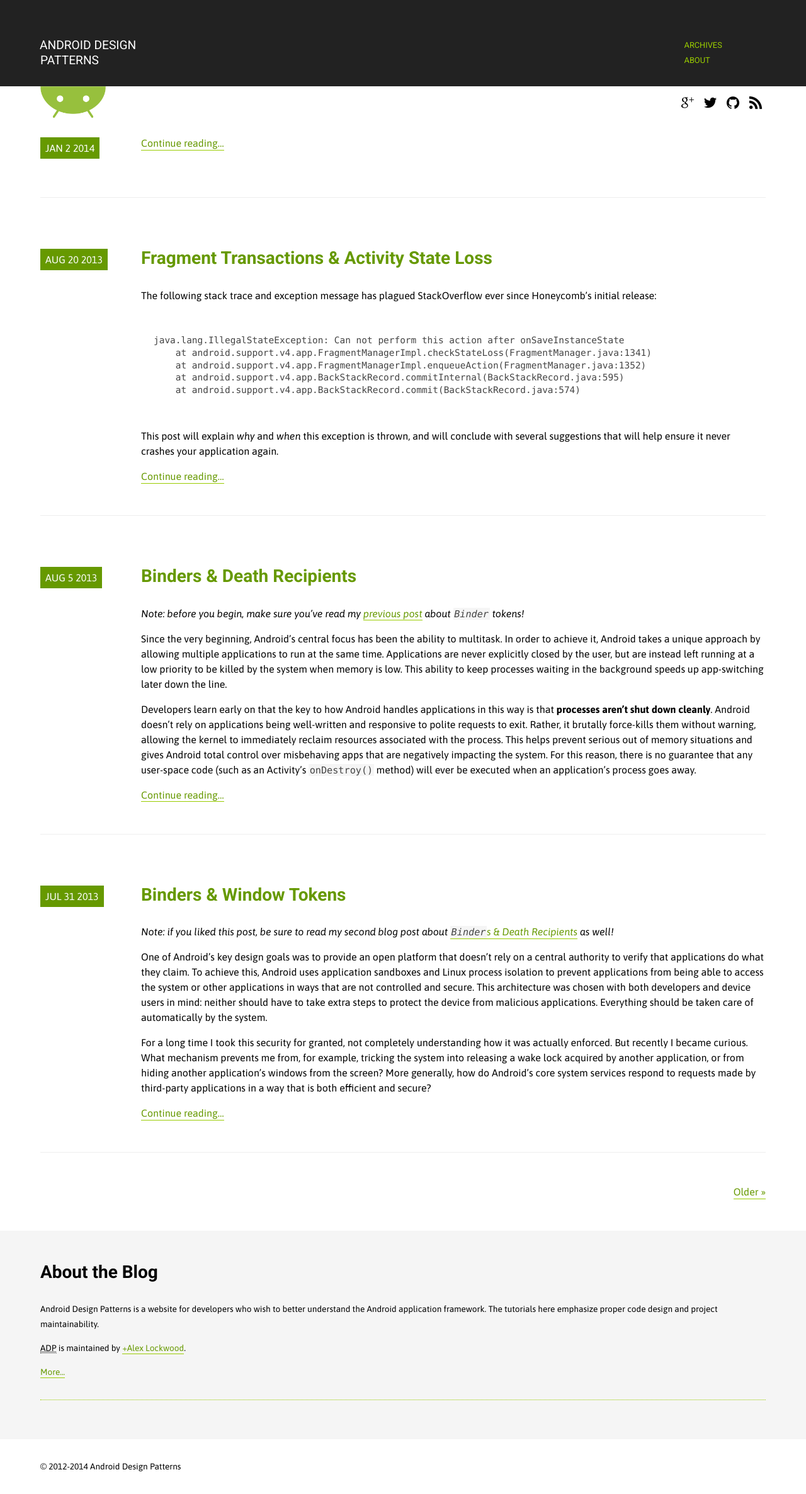
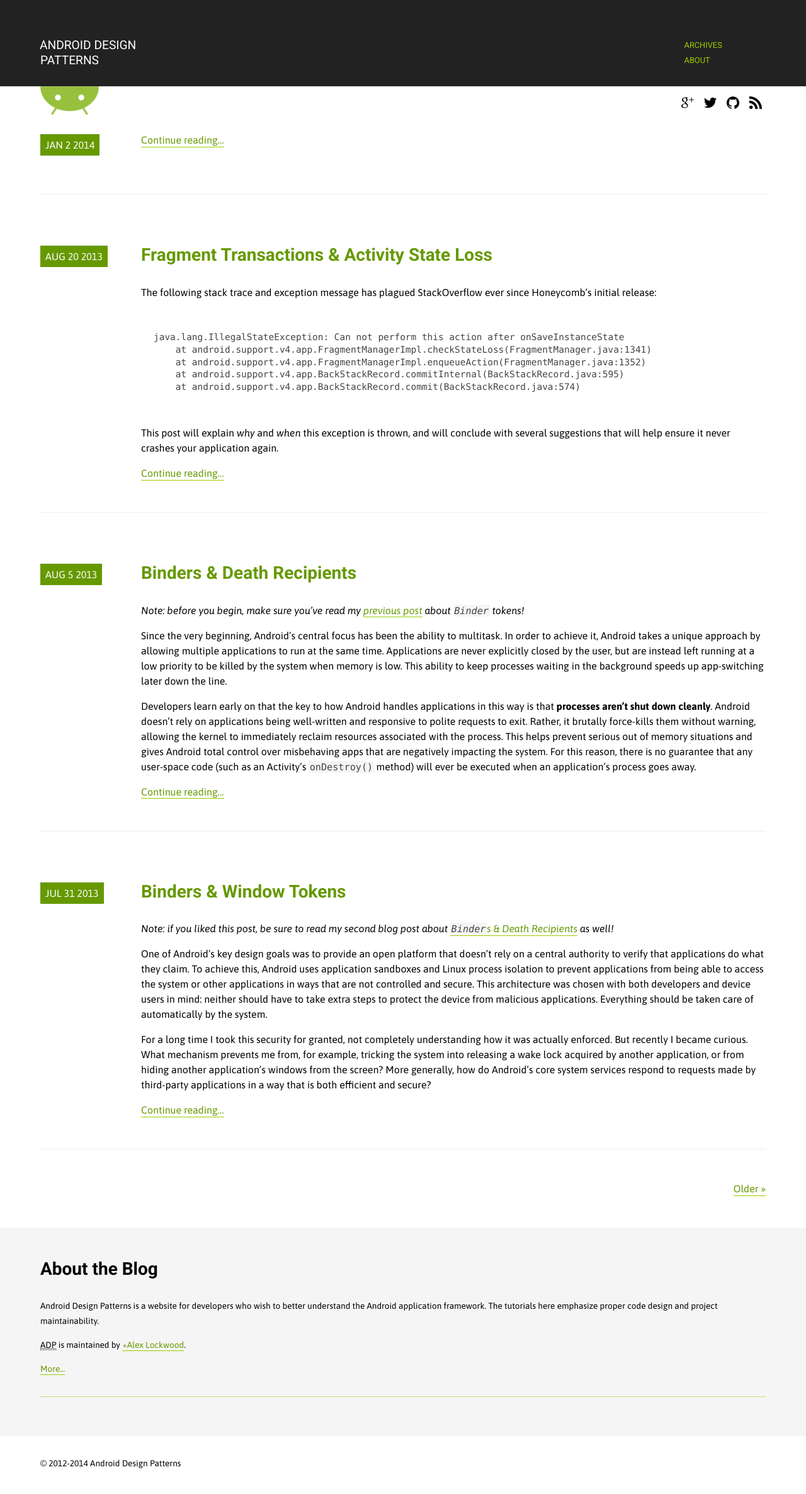
Before and after one commit to alexjlockwood/AndroidDesignPatterns, a Jekyll site: the page built from index.html, in a window 1280 px wide. Shown: the whole page at 63% size. Built offline with Jekyll 4.4.1, drawn with Linux system fonts in a browser that asks for light colours; Markdown is read by kramdown in place of the engine named in the settings; the list of posts is cut into pages by our own code; comment, search, counter and statistics services are not loaded.

Commit message:
Updated android image size

```diff
--- a/css/style.css
+++ b/css/style.css
@@ -165,7 +165,7 @@
 #social {
     background: url('/images/android.png') no-repeat left bottom;
     padding: 10px 0 0;
-    height: 40px;
+    height: 35px;
     background-size: contain;
     text-align: right;
     float: left;
```
